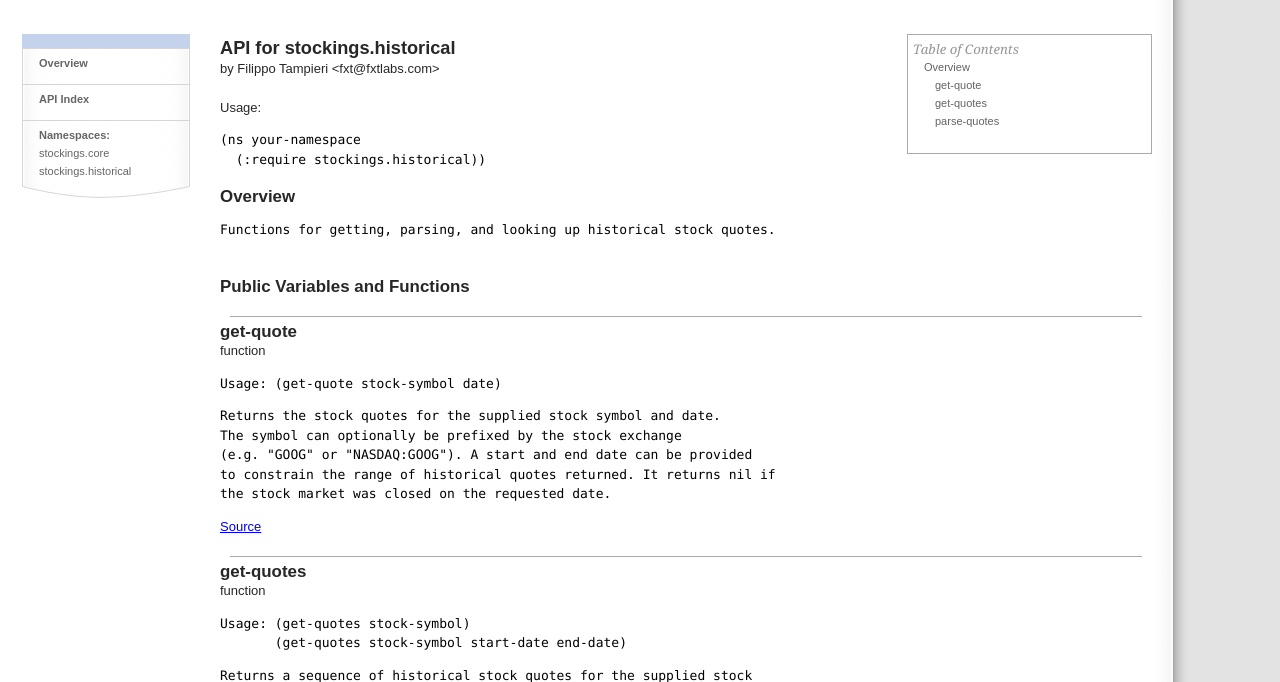
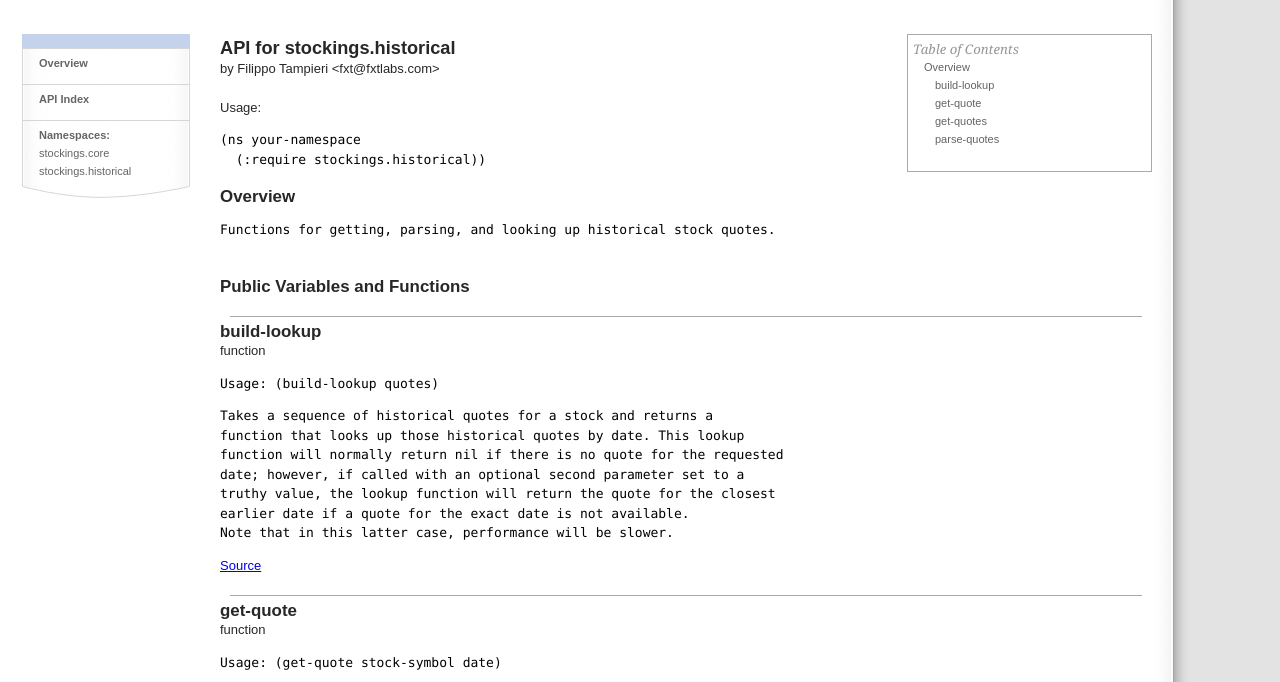
Before and after one commit to fxtlabs/stockings, a plain HTML site: page stockings.historical-api.html in a window 1280 px wide. Shown: the part 80-762 px from the top of the page. Drawn offline with Linux system fonts and the light colour scheme; a script that the page names is missing.

Commit message:
Documentation update.

```diff
--- a/stockings.historical-api.html
+++ b/stockings.historical-api.html
@@ -48,6 +48,8 @@ namespace.
   <div style="margin-left: 1em;" class="toc-section">
     <a href="#toc0">Overview</a>
     <div style="margin-left: 1em;" class="toc-entry">
+      <a href="#stockings.historical/build-lookup">build-lookup</a>
+    </div><div style="margin-left: 1em;" class="toc-entry">
       <a href="#stockings.historical/get-quote">get-quote</a>
     </div><div style="margin-left: 1em;" class="toc-entry">
       <a href="#stockings.historical/get-quotes">get-quotes</a>
@@ -72,6 +74,21 @@ by <span id="author">Filippo Tampieri &lt;fxt@fxtlabs.com&gt;</span><br />
 <div id="var-entry">
   <br />
   <hr />
+  <h2 id="stockings.historical/build-lookup">build-lookup</h2>
+  <span id="var-type">function</span><br />
+  <pre id="var-usage">Usage: (build-lookup quotes)
+</pre>
+  <pre id="var-docstr">Takes a sequence of historical quotes for a stock and returns a
+function that looks up those historical quotes by date. This lookup
+function will normally return nil if there is no quote for the requested
+date; however, if called with an optional second parameter set to a
+truthy value, the lookup function will return the quote for the closest
+earlier date if a quote for the exact date is not available.
+Note that in this latter case, performance will be slower.</pre>
+  <a href="https://github.com/fxtlabs/stockings/blob/b71726228abcda274cd1b9d6765ff2edaa5b86ae/src/stockings/historical.clj#L104" id="var-source">Source</a>
+</div><div id="var-entry">
+  <br />
+  <hr />
   <h2 id="stockings.historical/get-quote">get-quote</h2>
   <span id="var-type">function</span><br />
   <pre id="var-usage">Usage: (get-quote stock-symbol date)
@@ -81,7 +98,7 @@ The symbol can optionally be prefixed by the stock exchange
 (e.g. "GOOG" or "NASDAQ:GOOG"). A start and end date can be provided
 to constrain the range of historical quotes returned. It returns nil if
 the stock market was closed on the requested date.</pre>
-  <a href="https://github.com/fxtlabs/stockings/blob/2e3de744826fc9de04af6f783a01a0dc0e7d2525/src/stockings/historical.clj#L94" id="var-source">Source</a>
+  <a href="https://github.com/fxtlabs/stockings/blob/b71726228abcda274cd1b9d6765ff2edaa5b86ae/src/stockings/historical.clj#L94" id="var-source">Source</a>
 </div><div id="var-entry">
   <br />
   <hr />
@@ -95,7 +112,7 @@ symbol. The symbol can optionally be prefixed by the stock exchange
 (e.g. "GOOG" or "NASDAQ:GOOG"). A start and end date can be provided
 to constrain the range of historical quotes returned. Otherwise, it
 returns the quotes for one year up to the current date.</pre>
-  <a href="https://github.com/fxtlabs/stockings/blob/2e3de744826fc9de04af6f783a01a0dc0e7d2525/src/stockings/historical.clj#L76" id="var-source">Source</a>
+  <a href="https://github.com/fxtlabs/stockings/blob/b71726228abcda274cd1b9d6765ff2edaa5b86ae/src/stockings/historical.clj#L76" id="var-source">Source</a>
 </div><div id="var-entry">
   <br />
   <hr />
@@ -105,7 +122,7 @@ returns the quotes for one year up to the current date.</pre>
 </pre>
   <pre id="var-docstr">Parses a string of CSV-encoded historical stock quotes and returns them
 as a sequence of StockQuote records.</pre>
-  <a href="https://github.com/fxtlabs/stockings/blob/2e3de744826fc9de04af6f783a01a0dc0e7d2525/src/stockings/historical.clj#L54" id="var-source">Source</a>
+  <a href="https://github.com/fxtlabs/stockings/blob/b71726228abcda274cd1b9d6765ff2edaa5b86ae/src/stockings/historical.clj#L54" id="var-source">Source</a>
 </div>
 
 
```
Also changed, not shown: api-index.html (+2 -1 lines), index.html (+1 -1 lines).
